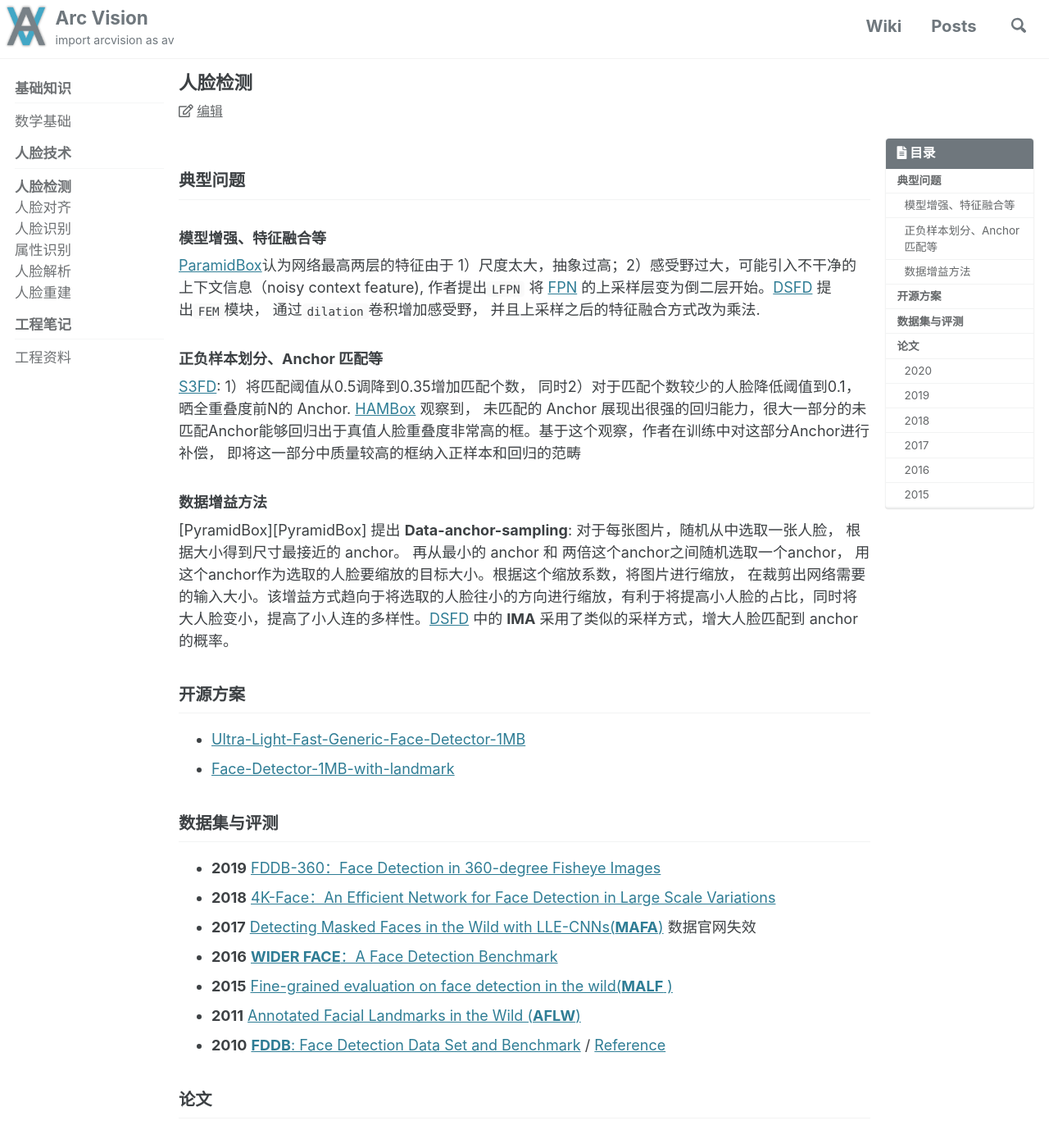
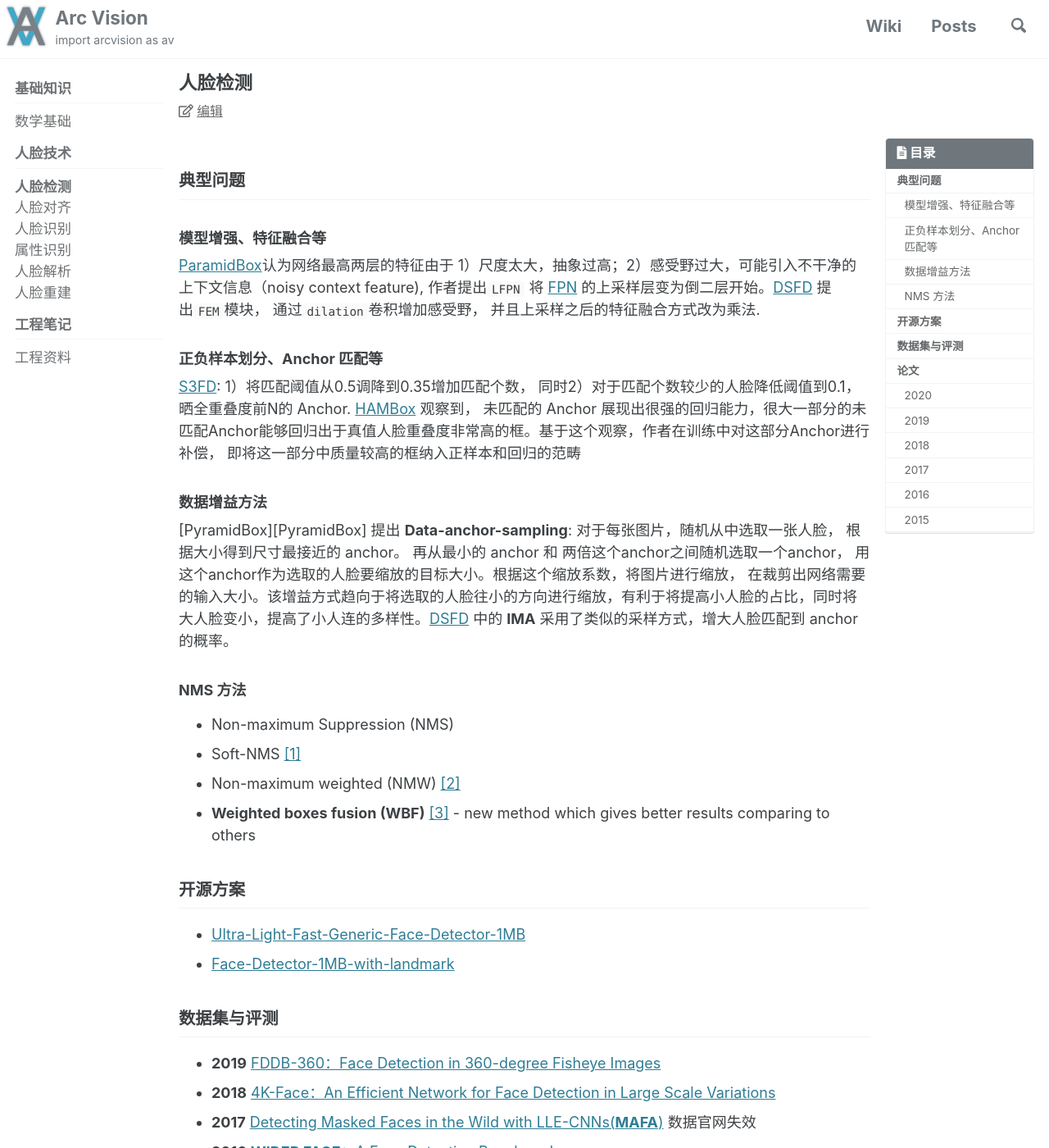
Before and after one commit to ArcVision/ArcVision.github.io, a Jekyll site: the page built from _wiki/11-face-detection.md, in a window 1280 px wide and 1400 px high. Shown: the whole window at 82% size. Built offline with Jekyll 4.4.1, drawn with Linux system fonts in a browser that asks for light colours; cached includes are drawn as plain includes; comment, search, counter and statistics services are not loaded.

Commit message:
Update 11-face-detection.md

```diff
--- a/_wiki/11-face-detection.md
+++ b/_wiki/11-face-detection.md
@@ -29,6 +29,12 @@ toc: true
 [FPN]: https://arxiv.org/abs/1612.03144
 [DSFD]: http://arxiv.org/abs/1810.10220
 
+### NMS 方法
+
+* Non-maximum Suppression (NMS)
+* Soft-NMS [[1]](https://arxiv.org/abs/1704.04503)
+* Non-maximum weighted (NMW) [[2]](http://openaccess.thecvf.com/content_ICCV_2017_workshops/papers/w14/Zhou_CAD_Scale_Invariant_ICCV_2017_paper.pdf)
+* **Weighted boxes fusion (WBF)** [[3]](https://arxiv.org/abs/1910.13302) - new method which gives better results comparing to others
 
 ## 开源方案
 
```
